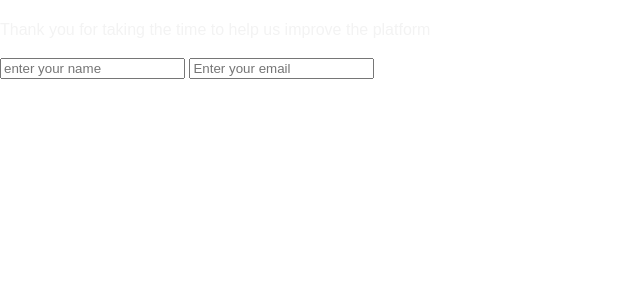
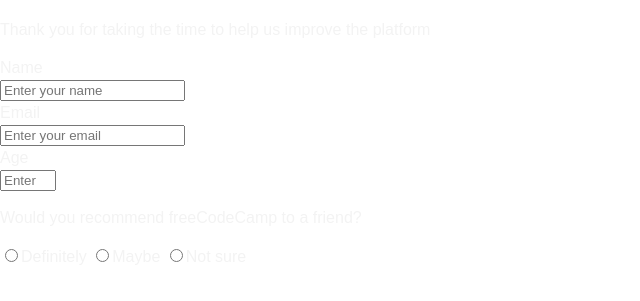
Before and after one commit to Melkamu-teketel/melkamu-goodluck, a plain HTML site: page index.html in a window 1280 px wide. Shown: the part 69-370 px from the top of the page, without its empty margins (0-640 px from the left). Drawn offline with Linux system fonts and the light colour scheme.

Commit message:
add the form of the page

```diff
--- a/index.html
+++ b/index.html
@@ -15,11 +15,32 @@
                 Thank you for taking the time to help us improve the platform
             </p>
         </header>
-    </div>
-
-        <input id = "name" type = "text" placeholder="enter your name">
-        <input id = "email" type = "email" placeholder = "Enter your email"
-
+        <form id="survey-form">
+            <div class="form-element">
+                <label for="name" id="name-label">Name</label><br>
+                <input type="text" id="name" class="form-control" placeholder="Enter your name" required />
+            </div>
+            <div class="form-element">
+                <label for="email" id="email-label">Email</label><br>
+                <input type="email" id="email" class="form-control" placeholder="Enter your email" required />
+            </div>
+            <div class="form-element">
+                <label for="age" id="number-label">Age</label><br>
+                <input type="number" id="number" class="form-control" placeholder="Enter your age" min="12" max="50"
+                    required />
+            </div>
+            <div class="form-element">
+                <p>Would you recommend freeCodeCamp to a friend?</p>
+                <label>
+                    <input type="radio" name="recommendation" class="input-radio" value="Definitely">Definitely
+                </label>
+                <label>
+                    <input type="radio" name="recommendation" class="input-radio" value="Maybe">Maybe
+                </label>
+                <label for="">
+                    <input type="radio" name="recommendation" class="input-radio" value="Not sure">Not sure
+                </label>
+            </div>
 
         </body>
 </html>
```
